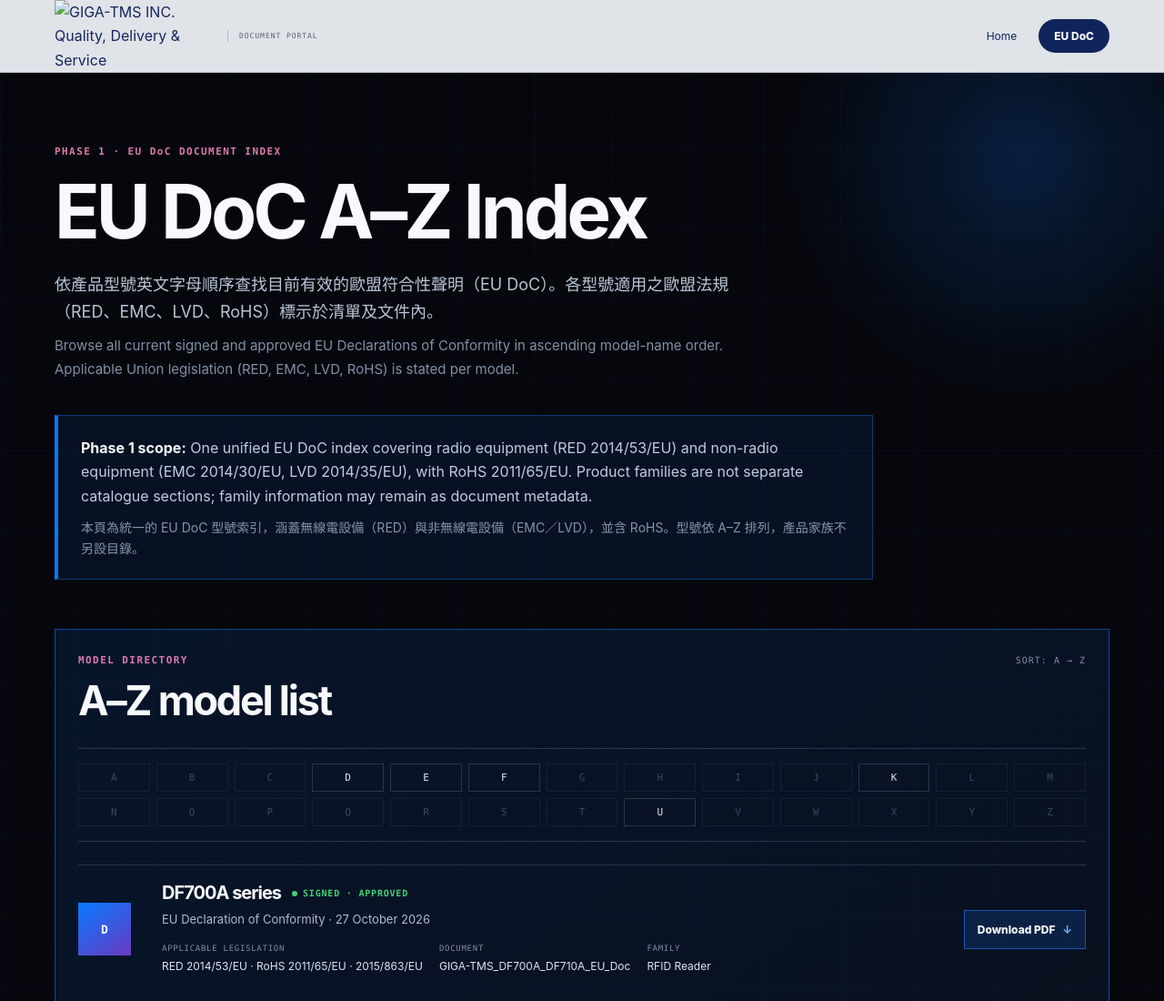
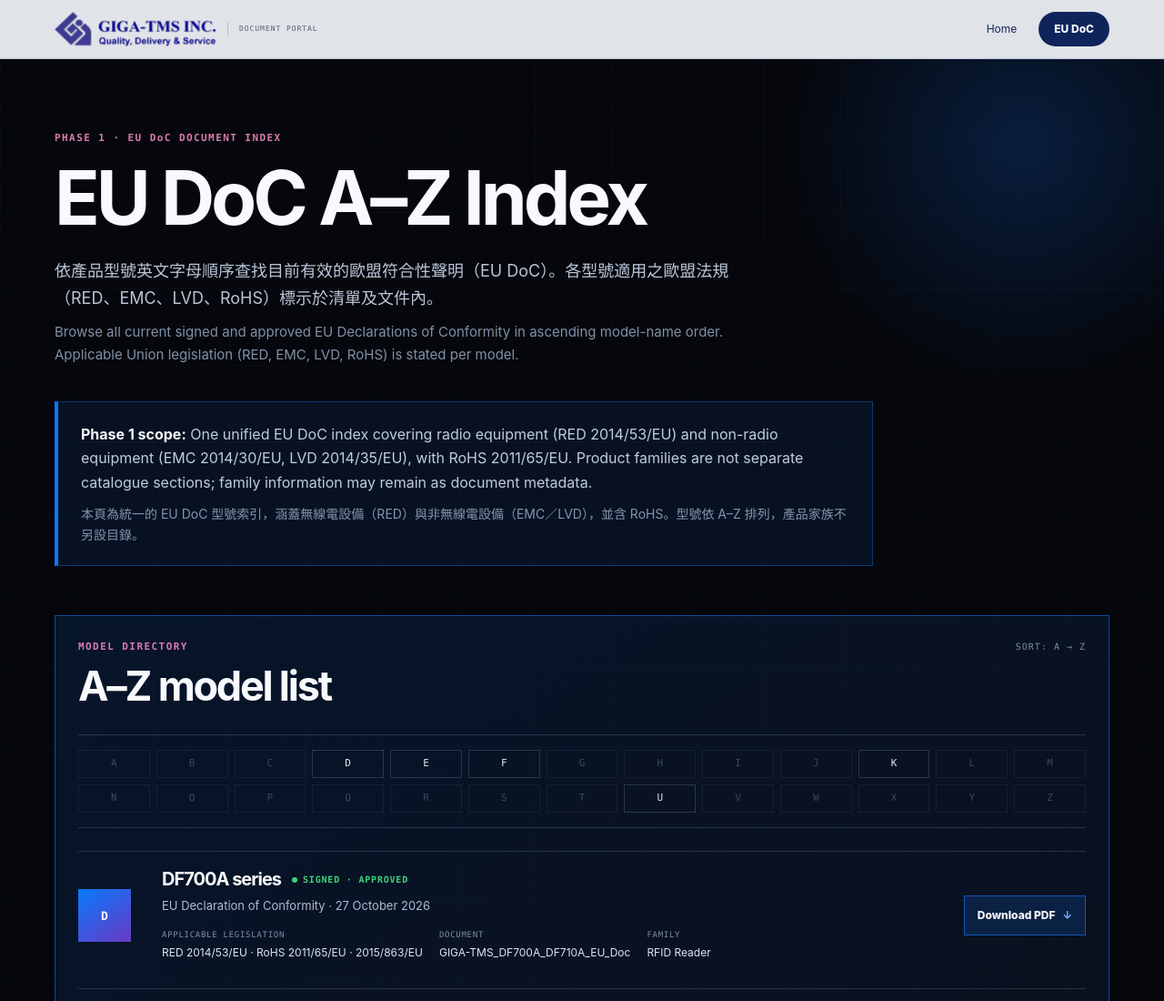
Before and after one commit to shawn171/public-docs, a plain HTML site: page doc/eu-doc-red/index.html in a window 1280 px wide. Shown: the top 1100 px of the page at 91% size. Drawn offline with Linux system fonts and the light colour scheme; the site is published under a folder, as on GitHub Pages, so addresses that start at the root find nothing.

Commit message:
Update index.html

```diff
--- a/doc/eu-doc-red/index.html
+++ b/doc/eu-doc-red/index.html
@@ -11,7 +11,7 @@
   <header class="site-header">
     <div class="shell header-inner">
       <a class="brand" href="/" aria-label="GIGA-TMS Document Portal home">
-        <img class="header-mark" src="/assets/GIGA-TMS_wordmark_color_transparent.png" alt="GIGA-TMS INC. Quality, Delivery &amp; Service">
+        <img class="header-mark" src="../../assets/GIGA-TMS_wordmark_color_transparent.png" alt="GIGA-TMS INC. Quality, Delivery &amp; Service">
         <span class="brand-context">DOCUMENT PORTAL</span>
       </a>
       <nav class="nav" aria-label="Primary navigation">
```
